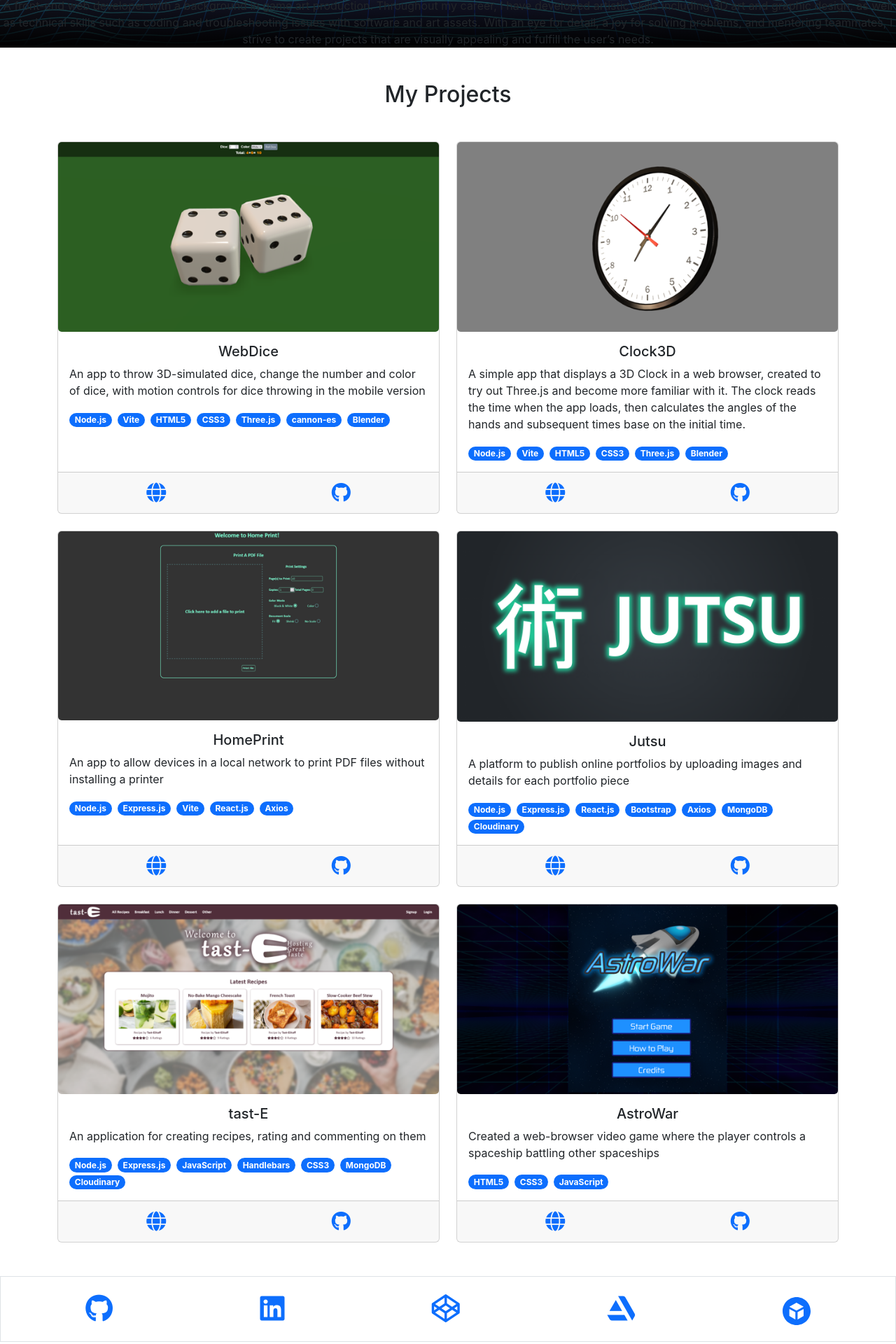
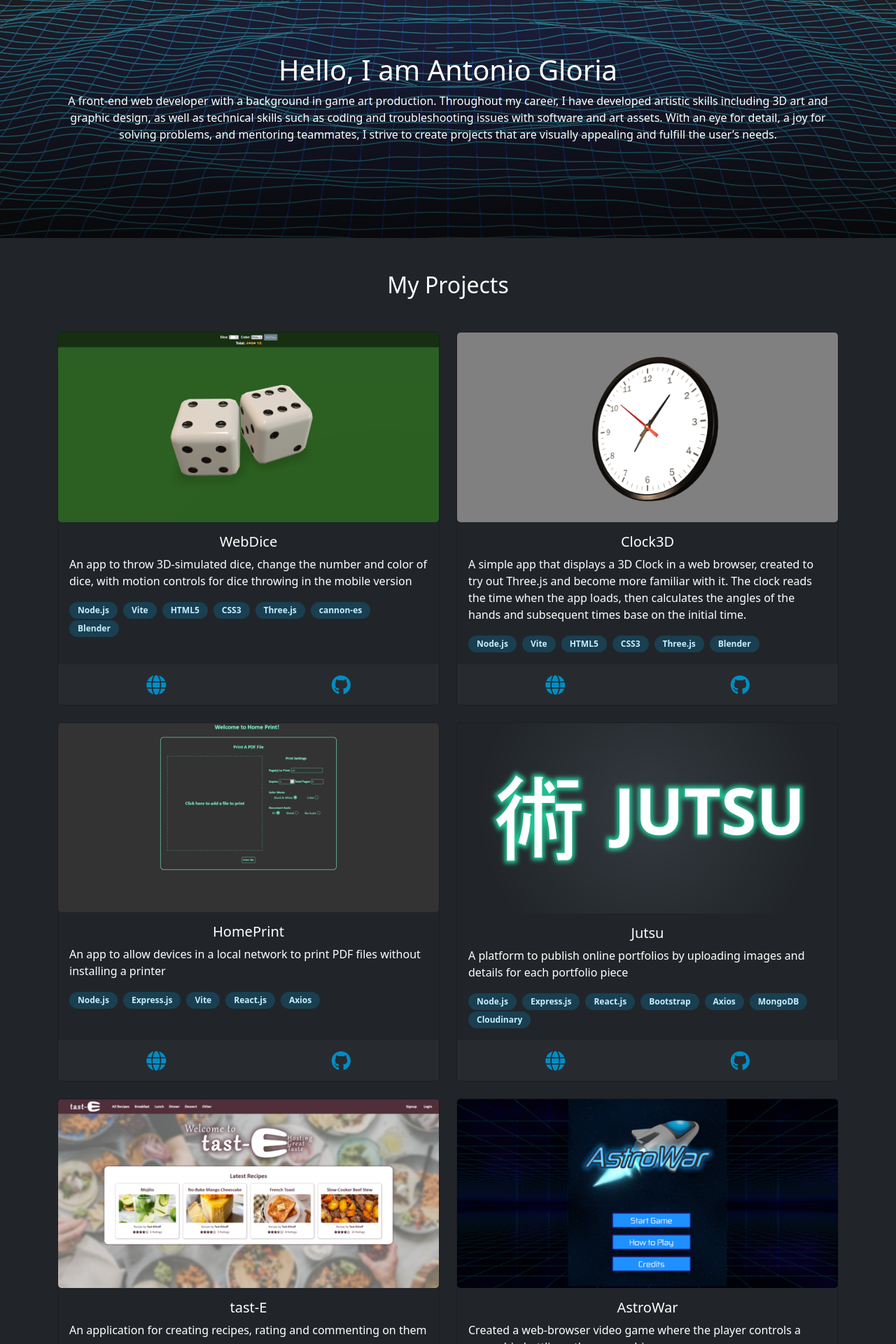
Before and after one commit to AntonioGloria/web-portfolio, a React (Vite) app: page / in a window 1280 px wide. Shown: the part 60-1980 px from the top of the page at 70% size. Built offline with nearby package versions, Linux system fonts and the light colour scheme.

Commit message:
Added sass for customizing style, styled Header, Footer and ProjectCard components

```diff
--- a/package.json
+++ b/package.json
@@ -15,6 +15,7 @@
     "react": "^18.3.1",
     "react-bootstrap": "^2.10.4",
     "react-dom": "^18.3.1",
+    "sass-embedded": "^1.78.0",
     "uninstall": "^0.0.0"
   },
   "devDependencies": {
--- a/src/components/Footer/index.jsx
+++ b/src/components/Footer/index.jsx
@@ -1,23 +1,26 @@
-import SketchfabIcon from "../SketchfabIcon";
+import SketchfabIcon from '../SketchfabIcon';
 
 export default function Footer() {
   return (
-    <footer className='fs-1 d-flex justify-content-around border align-items-center p-3'>
-      <a title='Github' href='https://github.com/AntonioGloria'>
+    <footer className='fs-4 d-flex justify-content-between p-4 footer'>
+      <div className='text-primary mx-5'>Antonio Gloria</div>
+      <div className='mx-5'>
+      <a title='Github' className='m-2' href='https://github.com/AntonioGloria'>
         <i className='fa-brands fa-github'></i>
       </a>
-      <a title='Linkedin' href='https://www.linkedin.com/in/antonio-gloria/'>
+      <a title='Linkedin' className='m-2' href='https://www.linkedin.com/in/antonio-gloria/'>
         <i className='fa-brands fa-linkedin'></i>
       </a>
-      <a title='CodePen' href='https://codepen.io/angloria87'>
+      <a title='CodePen' className='m-2' href='https://codepen.io/angloria87'>
         <i className='fa-brands fa-codepen'></i>
       </a>
-      <a title='Artstation' href='https://www.artstation.com/angloria87'>
+      <a title='Artstation' className='m-2' href='https://www.artstation.com/angloria87'>
         <i className='fa-brands fa-artstation'></i>
       </a>
-      <a title='Sketchfab' href='https://sketchfab.com/agloria87'>
+      <a title='Sketchfab' className='m-2' href='https://sketchfab.com/agloria87'>
         <SketchfabIcon/>
       </a>
+      </div>
     </footer>
   )
 }
--- a/src/components/Header/index.jsx
+++ b/src/components/Header/index.jsx
@@ -1,21 +1,24 @@
-function Header() {
+export default function Header() {
   return (
-    <header style={{
-      backgroundImage:'linear-gradient(rgba(0, 0, 0, 0), rgba(0, 0, 0, 1)), url("./img/Header.png")',
-      backgroundRepeat: 'no-repeat',
-      backgroundPosition: 'center'
-    }}>
+    <header
+      className='d-flex flex-column justify-content-center'
+      style={{
+        backgroundImage: 'linear-gradient(rgba(0, 0, 0, 0), rgba(0, 0, 0, 0.75)), url("./img/Header.png")',
+        backgroundRepeat: 'no-repeat',
+        backgroundPosition: 'center',
+        height: '50vh',
+        padding: '5em',
+      }}
+    >
       <h1>Hello, I am Antonio Gloria</h1>
-      <p>
+      <section>
         A front-end web developer with a background in game art production.
         Throughout my career, I have developed artistic skills including 3D art
         and graphic design, as well as technical skills such as coding and
         troubleshooting issues with software and art assets. With an eye for
         detail, a joy for solving problems, and mentoring teammates, I strive to
         create projects that are visually appealing and fulfill the user’s needs.
-      </p>
+      </section>
     </header>
   )
 }
-
-export default Header
--- a/src/components/ProjectCard/index.jsx
+++ b/src/components/ProjectCard/index.jsx
@@ -17,7 +17,7 @@ export default function ProjectCard({project}) {
         <Card.Title>{title}</Card.Title>
         <Card.Text className='text-start'>{description}</Card.Text>
         <Card.Text className='text-start'>
-          {technologies.map((tech, i) => <Badge className='me-2' pill key={i}>{tech}</Badge>)}
+          {technologies.map((tech, i) => <Badge className='me-2 bg-opacity-25' pill key={i}>{tech}</Badge>)}
         </Card.Text>
       </Card.Body>
 
--- a/src/main.jsx
+++ b/src/main.jsx
@@ -2,6 +2,7 @@ import { StrictMode } from 'react'
 import { createRoot } from 'react-dom/client'
 import App from './App.jsx'
 import './index.css'
+import "./scss/styles.scss"
 
 createRoot(document.getElementById('root')).render(
   <StrictMode>
--- /dev/null
+++ b/src/scss/styles.scss
@@ -0,0 +1,22 @@
+$primary: #008dc5;
+
+@import "../../node_modules/bootstrap/scss/_functions.scss";
+@import "../../node_modules/bootstrap/scss/variables";
+@import "../../node_modules/bootstrap/scss/mixins";
+
+$body-bg: $gray-900;
+$body-color: $white;
+
+$link-hover-color: lighten($primary, 10%);
+$badge-color: lighten($primary, 50%);
+
+@import "../../node_modules/bootstrap/scss/bootstrap";
+
+.footer {
+    background-color: $indigo-900;
+}
+
+.badge {
+    @extend .badge;
+    padding: 0.5em 1em;
+}
```
Also changed, not shown: 1 other file (tests, documents, lock files or other folders).
